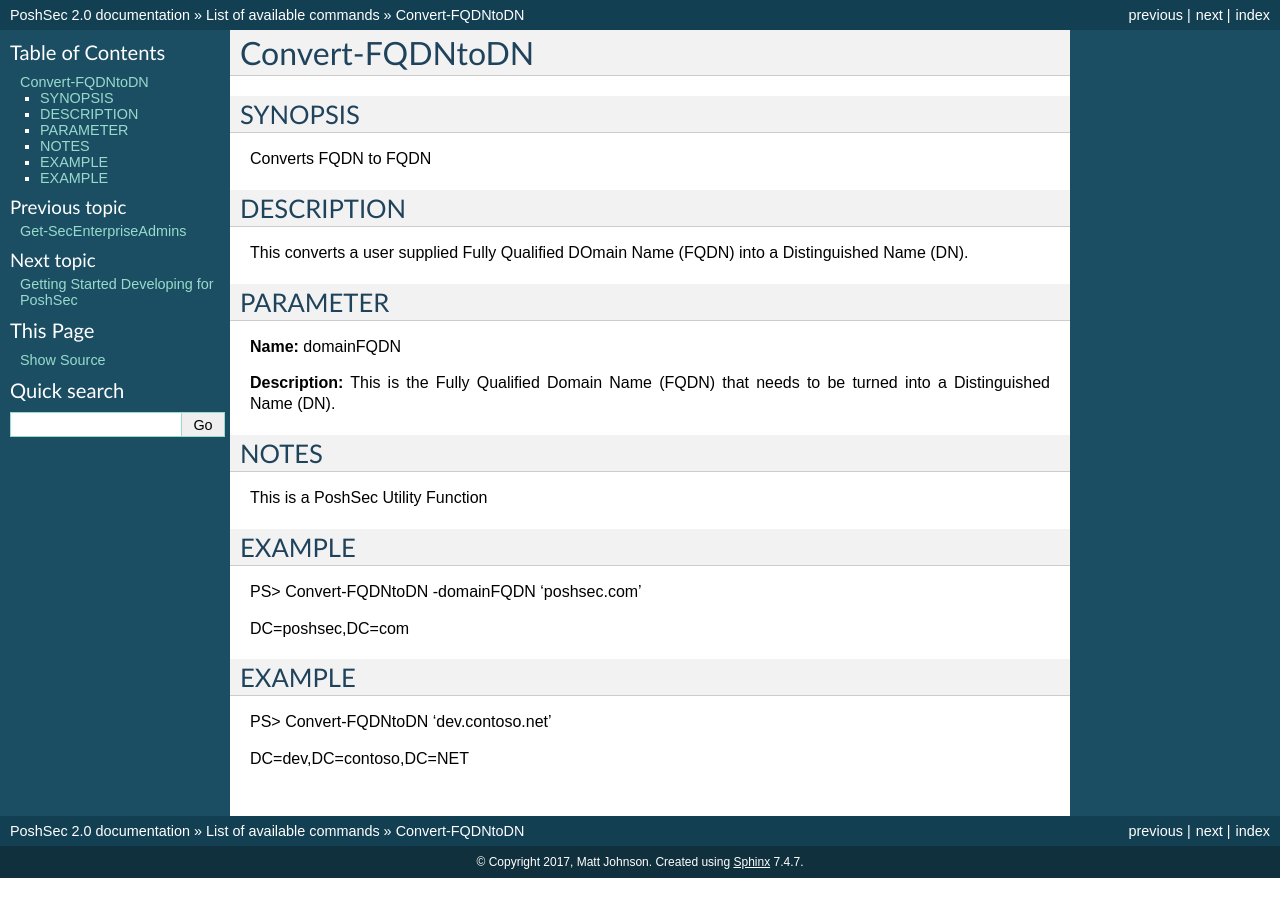
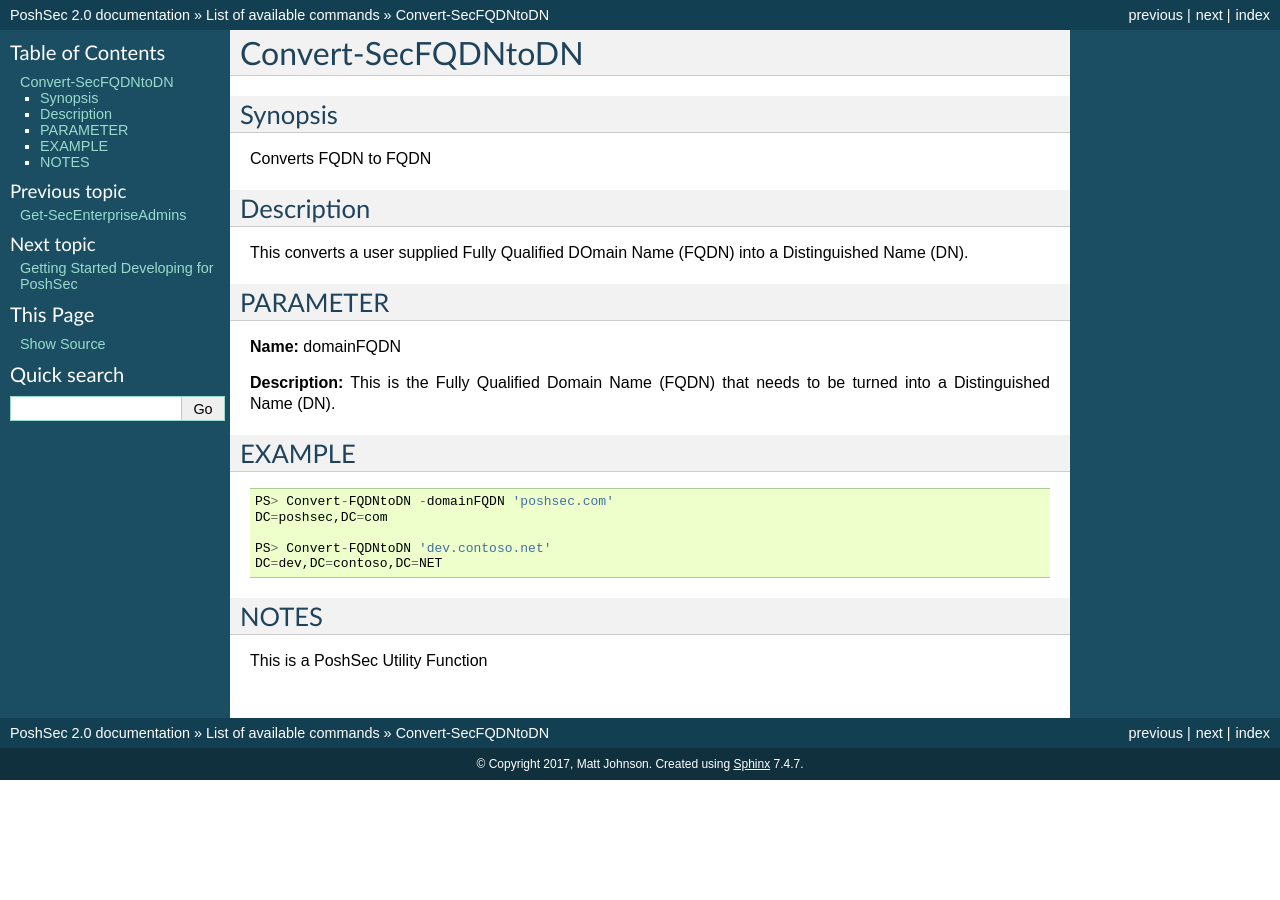
Before and after one commit to PoshSec/PoshSecDocs, a Sphinx documentation site: the page built from source/utility/convertfqdntodn.rst, in a window 1280 px wide. Built offline with Sphinx 7.4.7, drawn with Linux system fonts in a browser that asks for light colours.

Commit message:
Updated Convert-SecFQDNtoDN documention

```diff
--- a/source/utility/convertfqdntodn.rst
+++ b/source/utility/convertfqdntodn.rst
@@ -1,32 +1,34 @@
-Convert-FQDNtoDN
+Convert-SecFQDNtoDN
 ================
 
-SYNOPSIS
-^^^^^^^^
+Synopsis
+---------
+
 Converts FQDN to FQDN
 
-DESCRIPTION
-^^^^^^^^^^^
+Description
+-----------
+
 This converts a user supplied Fully Qualified DOmain Name (FQDN) into a Distinguished Name (DN).
 
 PARAMETER
-^^^^^^^^^
+---------
+
 **Name:** domainFQDN
 
 **Description:** This is the Fully Qualified Domain Name (FQDN) that needs to be turned into a Distinguished Name (DN).
 
+EXAMPLE
+-------
+::
+
+    PS> Convert-FQDNtoDN -domainFQDN 'poshsec.com'
+    DC=poshsec,DC=com
+
+    PS> Convert-FQDNtoDN 'dev.contoso.net'
+    DC=dev,DC=contoso,DC=NET
+
 NOTES
-^^^^^
+-----
+
 This is a PoshSec Utility Function
-
-EXAMPLE
-^^^^^^^
-PS> Convert-FQDNtoDN -domainFQDN 'poshsec.com'
-
-DC=poshsec,DC=com
-
-EXAMPLE
-^^^^^^^
-PS> Convert-FQDNtoDN 'dev.contoso.net'
-
-DC=dev,DC=contoso,DC=NET
```
